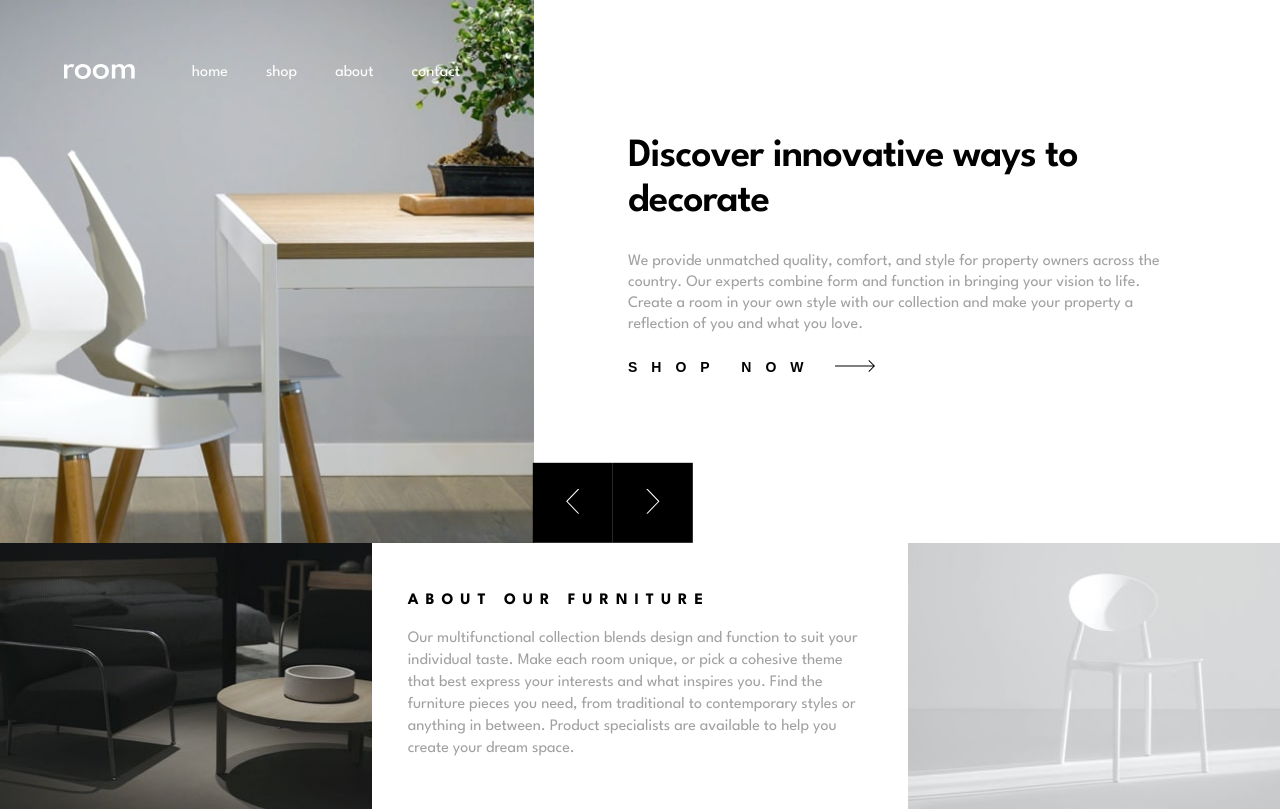
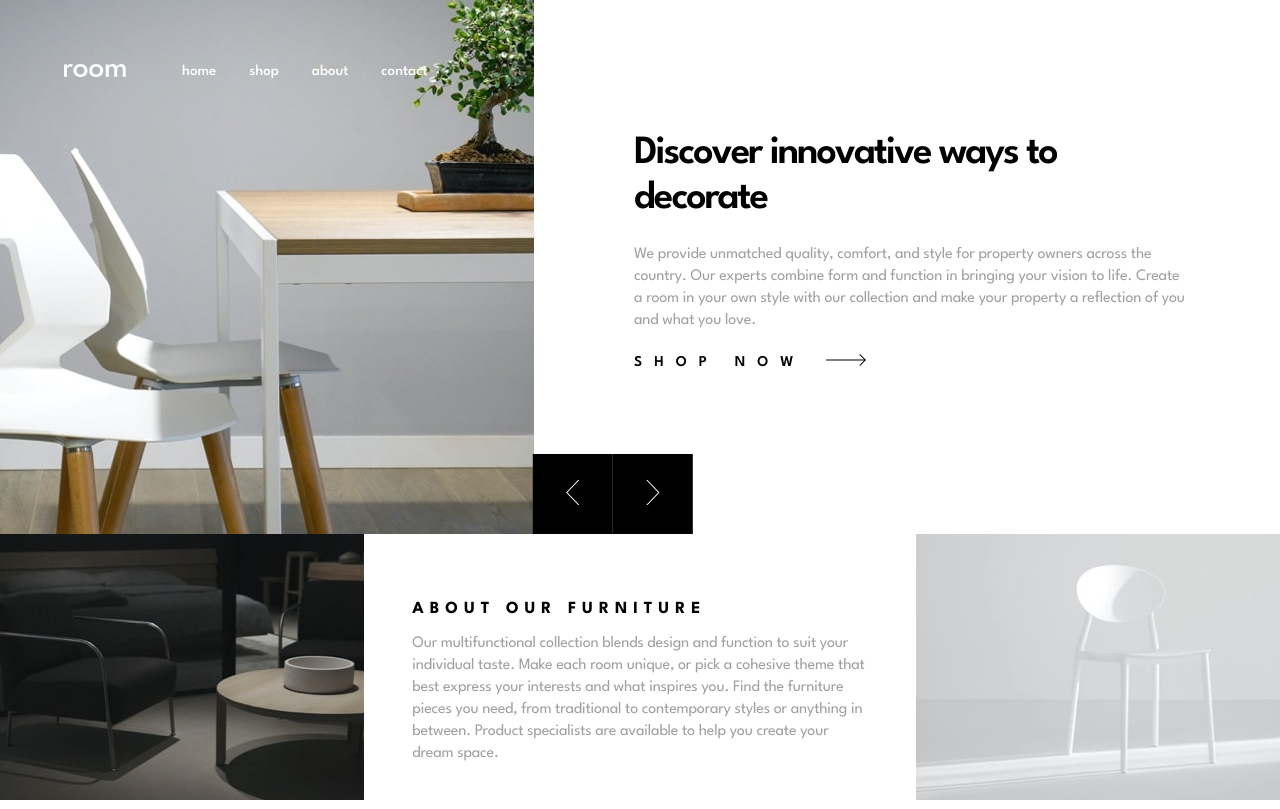
Before and after one commit to patsmag/room-homepage, a plain HTML site: page index.html in a window 1280 px wide. Drawn offline with Linux system fonts and the light colour scheme.

Commit message:
fix design issues

```diff
--- a/app/scss/_about.scss
+++ b/app/scss/_about.scss
@@ -38,7 +38,7 @@
     }
 
     @include breakpoint-up(desktop) {
-      padding: 0 2.25rem;
+      padding: 4.1875rem 3rem;
     }
   }
 
@@ -46,20 +46,18 @@
     font-size: 0.9375rem;
     font-weight: 700;
     text-transform: uppercase;
-    letter-spacing: 0.3125rem;
+    letter-spacing: 0.375rem;
     margin-bottom: 1.625rem;
 
     @include breakpoint-up(tablet) {
       font-size: 0.875rem;
       margin-top: 0;
       margin-bottom: 0.5rem;
-      letter-spacing: 0.3125rem;
     }
 
     @include breakpoint-up(desktop) {
-      font-size: 1rem;
-      letter-spacing: 0.4375rem;
-      margin-bottom: 1.25rem;
+      font-size: 1.0625rem;
+      margin-bottom: 1rem;
     }
   }
 
@@ -67,6 +65,7 @@
     font-size: 1rem;
     color: $darkGray;
     line-height: 1.375rem;
+    letter-spacing: -0.0125rem;
   }
 
   &__img-right {
--- a/app/scss/_globals.scss
+++ b/app/scss/_globals.scss
@@ -47,9 +47,7 @@ button {
   &.shop {
     background-color: transparent;
     color: black;
-    font-weight: 700;
     text-transform: uppercase;
-    letter-spacing: 0.875rem;
     transition: 200ms ease-in-out;
     img {
       width: 2.5rem;
--- a/app/scss/_header.scss
+++ b/app/scss/_header.scss
@@ -16,10 +16,10 @@
     position: relative;
     align-items: center;
     justify-content: center;
-    padding: 47px;
+    padding: 2.9375rem;
 
     @include breakpoint-up(desktop) {
-      padding: 64px;
+      padding: 4rem;
       justify-content: left;
     }
   }
@@ -27,7 +27,7 @@
   &__hamburger {
     position: absolute;
     background-color: transparent;
-    left: 20px;
+    left: 1.25rem;
     img {
       height: 1rem;
       &:hover {
@@ -45,31 +45,32 @@
     justify-content: center;
 
     img {
-      height: 1rem;
+      height: 0.875rem;
     }
   }
 
   &__links {
-    margin-left: 57px;
-    font-size: 1rem;
+    margin-left: 3.5rem;
+    font-size: 0.9375rem;
+    font-weight: 500;
 
     a {
       position: relative;
       &:not(:last-child) {
-        margin-right: 34px;
+        margin-right: 1.8125rem;
       }
 
       &::before {
         content: " ";
         position: absolute;
         display: block;
-        height: 2px;
+        height: 0.125rem;
         width: 1rem;
         background-color: $white;
         opacity: 0;
         left: 0;
         right: 0;
-        bottom: -12px;
+        bottom: -0.75rem;
         justify-self: center;
         transition: 200ms ease-in-out;
       }
@@ -97,15 +98,15 @@
       justify-self: center;
       width: 70%;
       background-color: white;
-      border-radius: 5px;
-      top: 44px;
+      border-radius: 0.3125rem;
+      top: 2.75rem;
     }
 
     &__button {
       position: absolute;
       background-color: transparent;
-      top: 10px;
-      right: 10px;
+      top: 0.625rem;
+      right: 0.625rem;
 
       &:hover {
         cursor: pointer;
@@ -114,14 +115,14 @@
 
     &__mobile-menu {
       justify-items: center;
-      padding: 30px;
+      padding: 1.875rem;
 
       a {
         display: block;
         background: $white;
         color: $black;
         width: 100%;
-        padding: 18px;
+        padding: 1.125rem;
         text-align: center;
       }
     }
--- a/app/scss/_hero.scss
+++ b/app/scss/_hero.scss
@@ -4,7 +4,7 @@
 
   @include breakpoint-up(desktop) {
     display: flex;
-    height: 33.9375rem;
+    height: 33.375rem;
   }
 
   &__image {
@@ -46,11 +46,11 @@
 
     @include breakpoint-up(desktop) {
       position: absolute;
-      transform: translate(333%, 578.5%);
+      transform: translate(333%, 567.5%);
     }
 
     @include breakpoint-up(large-screen) {
-      transform: translate(525%, 578.5%);
+      transform: translate(525%, 567.5%);
     }
   }
 
@@ -65,45 +65,57 @@
       margin-bottom: 1.6875rem;
       margin-top: 0;
       font-weight: 600;
-      letter-spacing: -0.0625rem;
+      letter-spacing: -0.125rem;
     }
 
     p {
       font-size: 1rem;
       color: $darkGray;
-      line-height: 1.3125rem;
+      line-height: 1.375rem;
       margin-bottom: 2.875rem;
       margin-top: 0;
+      letter-spacing: -0.01125rem;
     }
 
     @include breakpoint-up(desktop) {
-      padding: 5.875rem;
+      // padding: 5.875rem;
+      padding-left: 6.25rem;
+      padding-right: 5.625rem;
       flex: 1 2 auto;
       h1 {
         font-size: 2.5rem;
         line-height: 2.8125rem;
         margin-top: 0;
+        margin-bottom: 0;
       }
 
       p {
-        margin-bottom: 1.5rem;
+        margin-bottom: 1rem;
+        margin-top: 1.4375rem;
       }
     }
 
     @include breakpoint-up(large-screen) {
       h1 {
-        font-size: 2.6875rem;
+        font-size: 3rem;
       }
     }
   }
 
   &__shop-button {
     margin-bottom: 4.75rem;
-    font-size: 0.875rem;
-    letter-spacing: 0.8125rem;
+    font-size: 0.9375rem;
+    font-weight: 600;
+    font-family: "League Spartan";
+    letter-spacing: 0.75rem;
+
+    svg {
+      margin-left: 0.3125rem;
+    }
 
     @include breakpoint-up(desktop) {
-      margin-bottom: 2.1875rem;
+      margin-bottom: 2.125rem;
+      margin-top: 0.375rem;
     }
   }
 }
```
Also changed, not shown: dist/css/style.css, 1 other file.
